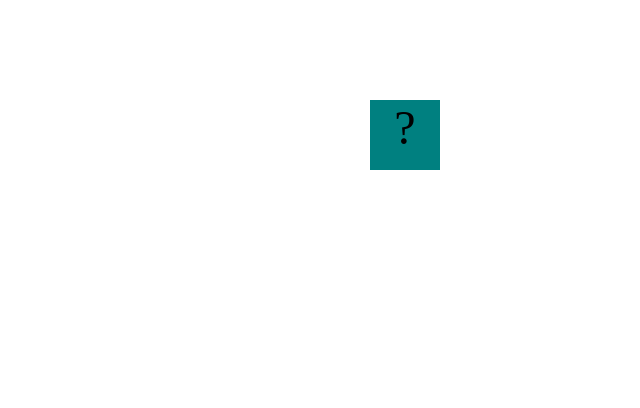
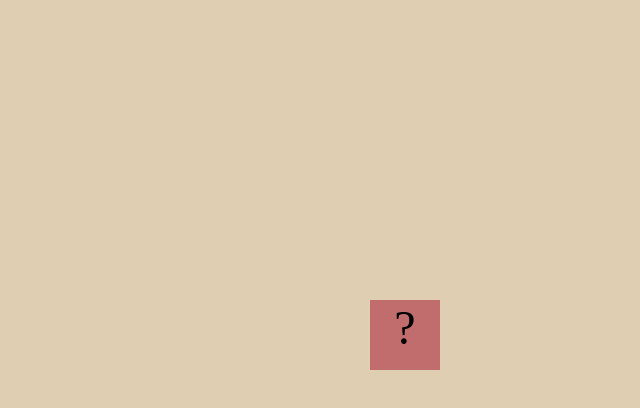
Before and after one commit to Travis-Conrad/travis-conrad.github.io, a plain HTML site: page projects/bouncing-box/index.html in a window 1280 px wide. Shown: the whole page, without its empty margins (640-1280 px from the left). Drawn offline with Linux system fonts and the light colour scheme.

Commit message:
completed bouncing box project

```diff
--- a/projects/bouncing-box/index.html
+++ b/projects/bouncing-box/index.html
@@ -9,19 +9,20 @@
 		.box {
 			width: 70px;
 			height: 70px;
-			background-color: teal;
+			background-color: rgb(194, 109, 109);
 			font-size: 300%;
 			text-align: center;
 			user-select: none;
 			display: block;
 			position: absolute;
-			top: 100px;
+			top: 300px;
 			/* Change me! */
 			left: 300px;
 		}
 
 		.board {
 			height: 100vh;
+			background-color: rgb(224, 206, 178);
 		}
 	</style>
 	<!-- 	<script src="//cdnjs.cloudflare.com/ajax/libs/jquery/2.1.1/jquery.min.js"></script> -->
```
